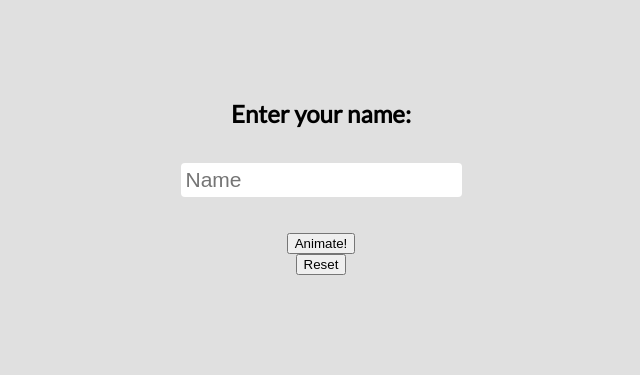
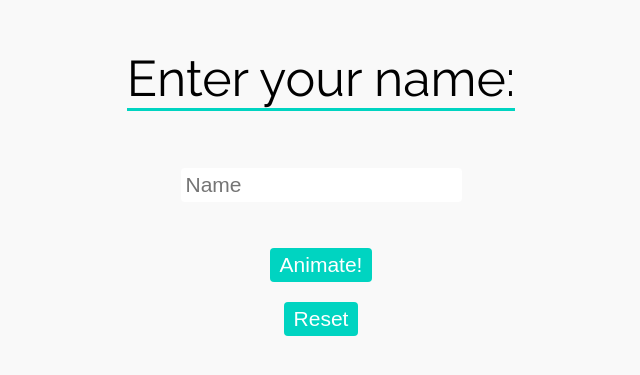
Before and after one commit to jewbetcha/audubon-demo, a plain HTML site: page index.html in a window 1280 px wide. Shown: the part 231-606 px from the top of the page, without its empty margins (319-959 px from the left). Drawn offline with nearby package versions, Linux system fonts and the light colour scheme.

Commit message:
[cr] styling

```diff
--- a/index.html
+++ b/index.html
@@ -5,7 +5,8 @@
     <title>Audubon Demo</title>
     <script src="https://code.jquery.com/jquery-3.2.1.min.js"></script>
     <script type="text/javascript" src="main.js"></script>
-    <link href="https://fonts.googleapis.com/css?family=Lato" rel="stylesheet">
+    <link href="https://fonts.googleapis.com/css?family=Raleway" rel="stylesheet">
+    <link href="https://fonts.googleapis.com/css?family=Alfa+Slab+One" rel="stylesheet">
     <link rel="stylesheet" href="styles.css">
   </head>
   <body>
--- a/styles.css
+++ b/styles.css
@@ -4,8 +4,8 @@ body {
   align-items: center;
   flex-direction: column;
   min-height: 100vh;
-  font-family: 'Lato', sans-serif;
-  background-color: #e0e0e0;
+  font-family: 'Raleway', sans-serif;
+  background-color: #F9F9F9;
 }
 
 input {
@@ -17,7 +17,23 @@ input {
 }
 
 button {
-
+  margin: 10px 0;
+  background-color: #00D4C1;
+  color: white;
+  border: none;
+  border-radius: 4px;
+  font-size: 21px;
+  padding: 5px 10px;
+  cursor: pointer;
+  transition: all .2s;
+}
+botton:hover {
+  background-color: #08ffe9;
+}
+h2 {
+  font-size: 50px;
+  border-bottom: 3px solid #00D4C1;
+  font-weight: normal;
 }
 .letter {
   display: inline-block;
@@ -25,8 +41,9 @@ button {
 }
 .animate {
   color: blue;
-  text-shadow: 2px 2px 4px red;
+  text-shadow: 5px 5px 2px red;
   font-size: 100px;
+  font-family: 'Alfa Slab One', cursive;
 }
 
 @keyframes flip {
```
